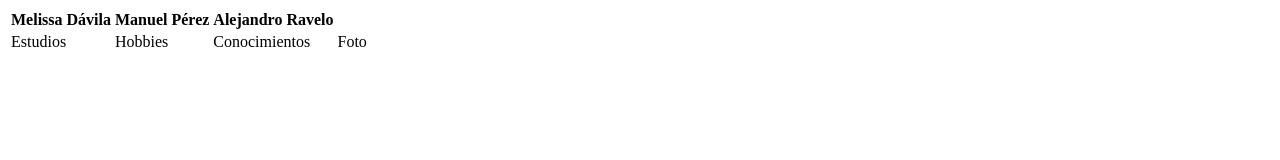
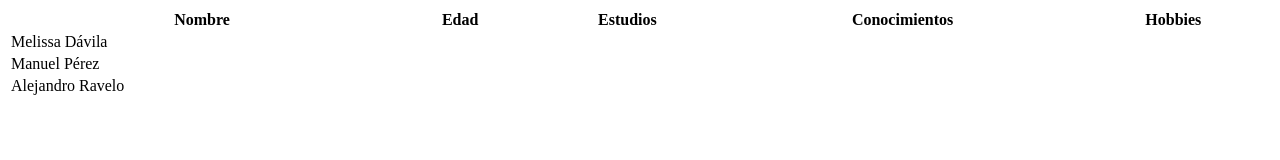
Before and after one commit to Pandacore/ejercicio-grupo-yodra, a plain HTML site: page index.html in a window 1280 px wide. Drawn offline with Linux system fonts and the light colour scheme.

Commit message:
Creada estructura

```diff
--- a/index.html
+++ b/index.html
@@ -3,22 +3,38 @@
 <head>
     <meta charset="UTF-8">
     <meta name="viewport" content="width=device-width, initial-scale=1.0">
-    <title>Document</title>
+    <title>Grupo-6</title>
 </head>
 <body>
-    <table>
+    <table style="width:100%">
         <tr>
-            <th>Melissa Dávila</th>
-            <th>Manuel Pérez</th>
-            <th>Alejandro Ravelo</th>
+            <th>Nombre</th>
+            <th>Edad</th>
+            <th>Estudios</th>
+            <th>Conocimientos</th>
+            <th>Hobbies</th>
         </tr>
         <tr>
-            <td>Estudios</td>
-            <td>Hobbies</td>
-            <td>Conocimientos</td>
-            <td>Foto</td>
+          <td>Melissa Dávila</td>
+          <td></td>
+          <td></td>
+          <td></td>
+          <td></td>
         </tr>
-
-    </table>
+        <tr>
+            <td>Manuel Pérez</td>
+            <td></td>
+            <td></td>
+            <td></td>
+            <td></td>
+        </tr>
+        <tr>
+            <td>Alejandro Ravelo</td>
+            <td></td>
+            <td></td>
+            <td></td>
+            <td></td>
+        </tr>
+      </table>
 </body>
 </html>
```
